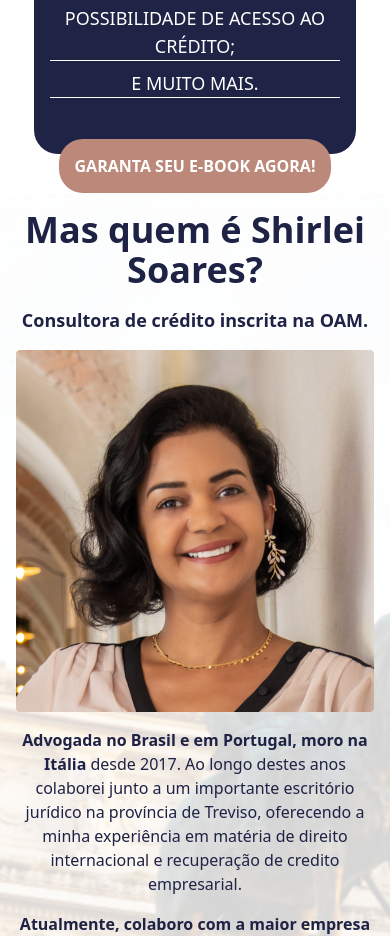
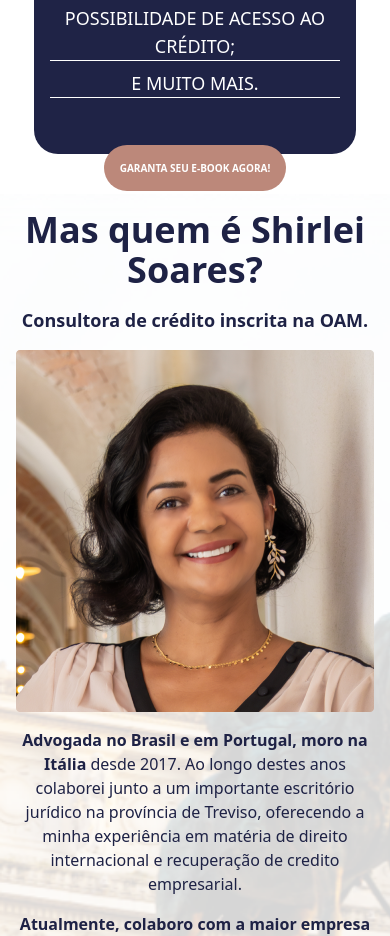
Before and after one commit to ManoelGomesDev/lp-credito-italia, a React (Vite) app: page / in a window 390 px wide. Shown: the part 1360-2296 px from the top of the page. Built offline with nearby package versions, Linux system fonts and the light colour scheme.

Commit message:
fix: fix text button

```diff
--- a/src/App.tsx
+++ b/src/App.tsx
@@ -120,7 +120,7 @@ function App() {
               </ul>
             </div>
             <div>
-              <a href="#sell"  className="bg-red-300 px-4 py-4 text-white font-bold md:text-xl rounded-3xl md:-mt-14 -mt-8 max-w-[260px] md:max-w-full">{t("GET YOUR E-BOOK NOW!")}</a>
+              <a href="#sell"  className="bg-red-300 px-4 py-4 text-white font-bold text-[10px] md:text-xl rounded-3xl md:-mt-14 -mt-8  ">{t("GET YOUR E-BOOK NOW!")}</a>
             </div>
           </div>
         </section>
@@ -249,7 +249,7 @@ function App() {
         </section>
         <section id="sell" className="flex flex-col px-4 py-10 gap-8 items-center md:flex-row md:justify-center lg:py-14 ">
           <div className="flex flex-col items-center ">
-            <div className="bg-blue-400 flex flex-col items-center py-8 text-white gap-2  rounded-3xl h-[450px] w-[310px]  ">
+            <div className="bg-blue-400 flex flex-col items-center py-8 text-white gap-2  rounded-3xl h-[450px] sm-w-[310px]  ">
               <div className="flex flex-col items-center justify-between h-full pb-4 ">
                 <h1 className="font-bold md:text-2xl px-4 text-center">{t("ALL THIS WOULD COST")}</h1>
                 <span className="line-through decoration-red-500 font-bold md:text-xl ">
@@ -284,7 +284,7 @@ function App() {
           </div>
 
           <div className="flex flex-col items-center">
-          <div className="bg-blue-400 flex flex-col items-center py-8 text-white gap-2 rounded-3xl h-[450px] w-[310px]  ">
+          <div className="bg-blue-400 flex flex-col items-center py-8 text-white gap-2 rounded-3xl h-[450px]sm-w-[310px]  ">
           <div className="flex flex-col items-center justify-between h-full pb-4">
             <h1 className="font-bold text-center md:text-2xl px-4 md:w-[300px]">
               {t("YOU CAN HAVE ACCESS TODAY ONLY")}
```
